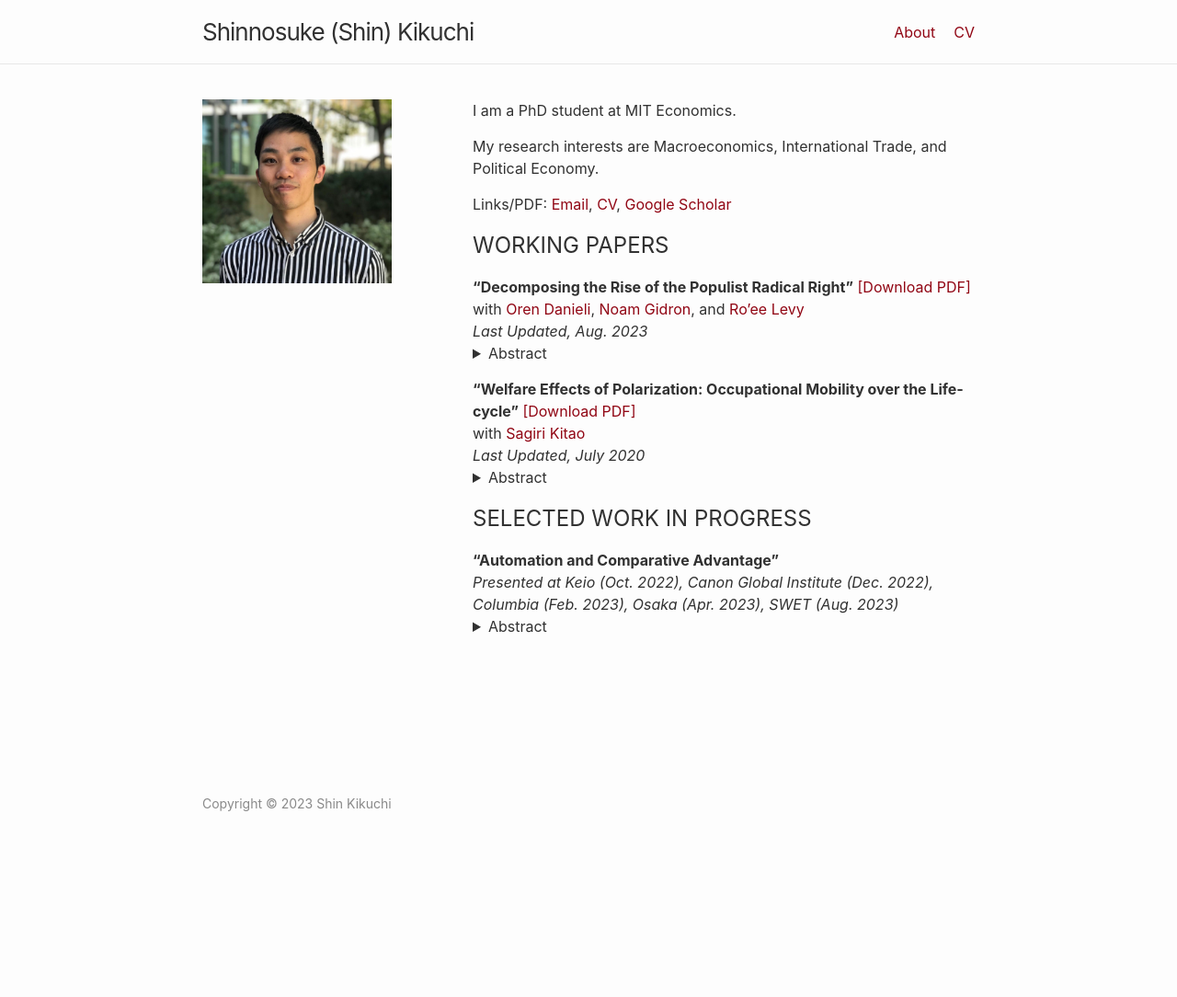
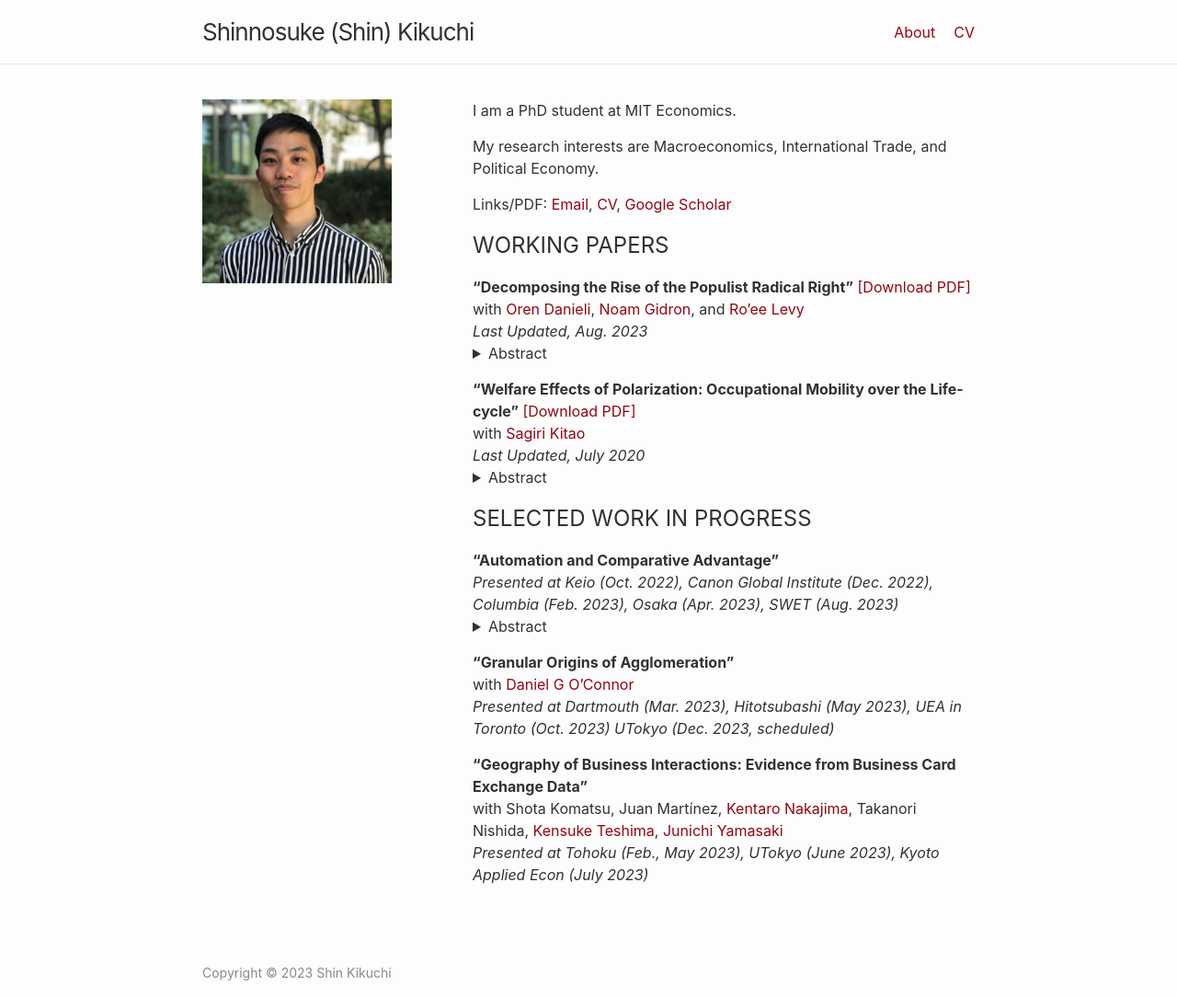
Before and after one commit to shinnkikuchi/shinnkikuchi.github.io, a Jekyll site: the page built from index.md, in a window 1280 px wide. Shown: the whole page at 92% size. Built offline with Jekyll 4.4.1, drawn with Linux system fonts in a browser that asks for light colours; before the commit the page ends 900 px from its top, so only the background shows below that.

Commit message:
Update index.md

```diff
--- a/index.md
+++ b/index.md
@@ -41,3 +41,16 @@ with <a href="https://sites.google.com/site/sagirikitao/home" target="_blank">Sa
 	<summary>Abstract</summary>
 	I study how automation affects comparative advantage and structural change in an open economy. Previously, the initial stages of economic development featured comparative advantage in low-skill-intensive manufacturing sectors because of low-skill-labor abundance. Recently, however, I show that this relationship has weakened—or even reversed. This decoupling occurs because automation provides developed countries with endogenous comparative advantage in low-skill-intensive and automatable sectors. Therefore, developing countries today do not specialize in low-skill intensive manufacturing sectors and jump onto service sectors.
 </details>
+
+**"Granular Origins of Agglomeration"**<br>
+with  <a href="https://www.danielgoconnor.com" target="_blank">Daniel G O'Connor</a><br>
+*Presented at Dartmouth (Mar. 2023), Hitotsubashi (May 2023), UEA in Toronto (Oct. 2023) UTokyo (Dec. 2023, scheduled)*<br>
+
+**"Geography of Business Interactions: Evidence from Business Card Exchange Data"** <br>
+with Shota Komatsu,
+Juan Martínez,
+<a href="https://knakajima.weebly.com/" target="_blank">Kentaro Nakajima</a>,
+Takanori Nishida,
+<a href="https://sites.google.com/site/kensuketeshima/" target="_blank">Kensuke Teshima</a>,
+ <a href="https://www.junichiyamasaki.com/" target="_blank">Junichi Yamasaki</a><br>
+*Presented at Tohoku (Feb., May 2023), UTokyo (June 2023), Kyoto Applied Econ (July 2023)*<br>
```
